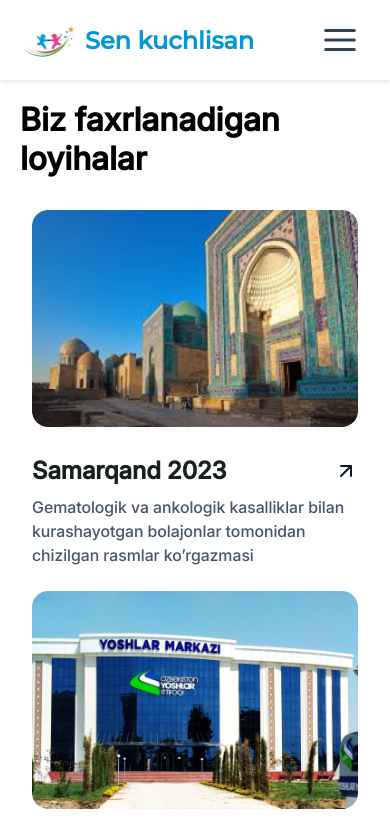
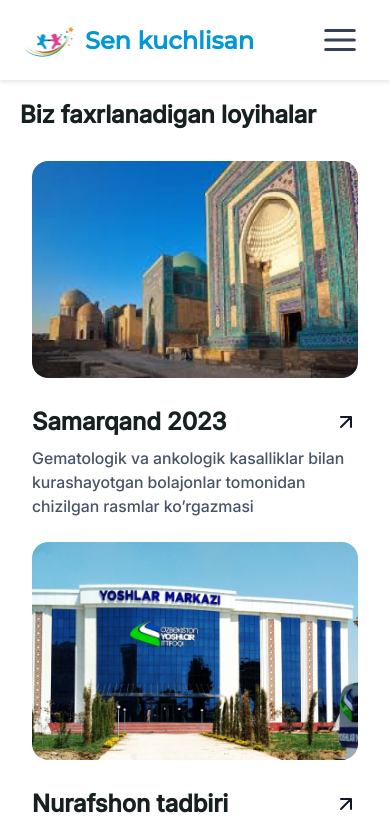
Before and after one commit to sattorovshoxrux3009/Sen_Kuchlisan, a React (Vite) app: page /projects in a window 390 px wide. Shown: the top 832 px of the page. Built offline with nearby package versions, Linux system fonts and the light colour scheme.

Commit message:
Update Projects.scsssss

```diff
--- a/src/pages/Projects/Projects.scss
+++ b/src/pages/Projects/Projects.scss
@@ -5,6 +5,13 @@
         padding: 20px 0;
     }
     .container{
+        h1{
+            color: #172021;
+            font-size: 36px;
+            @media screen and (max-width:650px) {
+                font-size: 24px;
+            }
+        }
         ul{
             width: 100%;
             margin-top: 32px;
```
